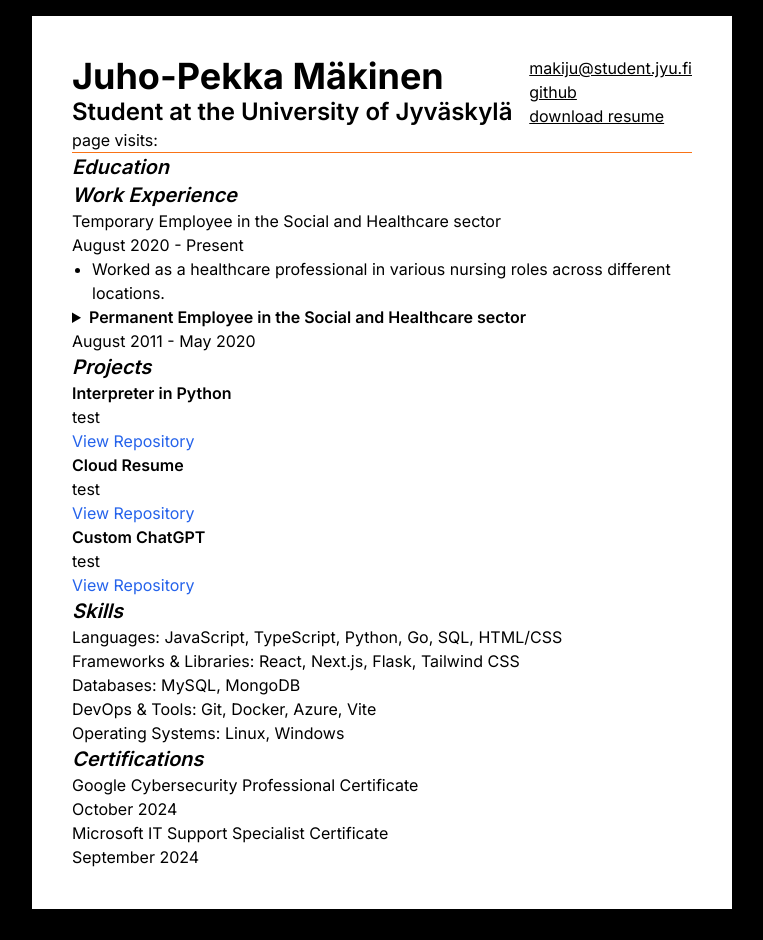
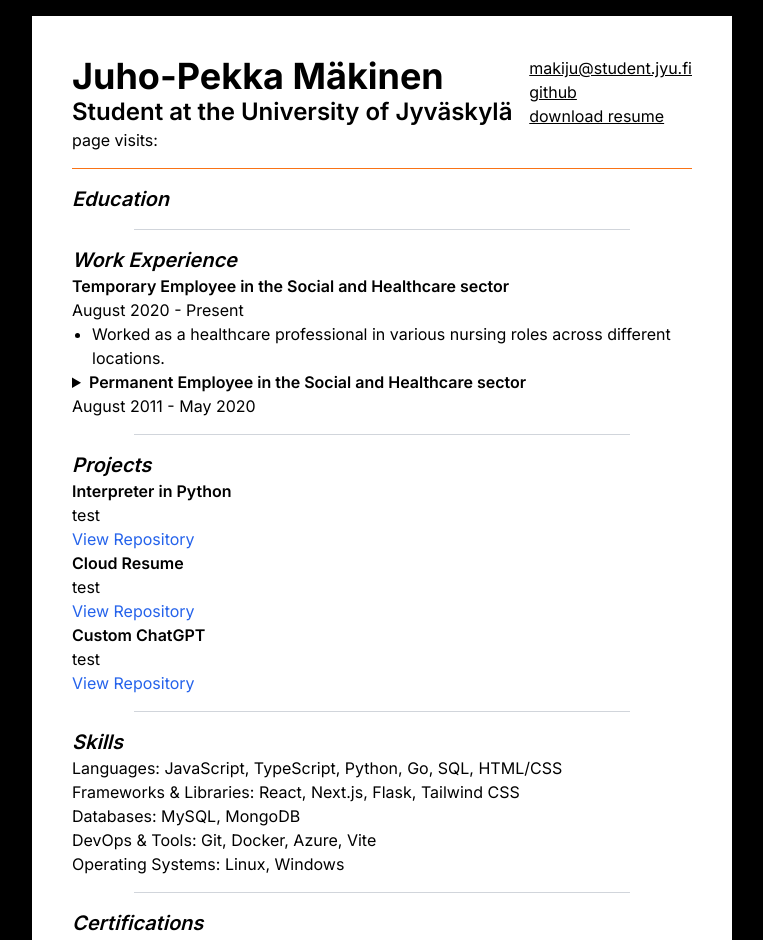
Before and after one commit to pullasuti87/cloud_resume, a Next.js app: page / in a window 1280 px wide. Shown: the top 940 px of the page, without its empty margins (258-1021 px from the left). Before the commit the page ends 909 px from the top, so only its background shows below. Built offline with nearby package versions, Linux system fonts and the light colour scheme.

Commit message:
added_more_css

```diff
--- a/app/Experience.tsx
+++ b/app/Experience.tsx
@@ -11,7 +11,7 @@ interface Info {
 const Job: React.FC<Info> = ({ title, time, details, hidden = false }) => {
   const content = (
     <div>
-      <h2>{title}</h2>
+      <h2 className="font-semibold text-base">{title}</h2>
       <p>{time}</p>
       <ul className="list-disc pl-5">
         {details.map((d, index) => (
--- a/app/page.tsx
+++ b/app/page.tsx
@@ -8,9 +8,11 @@ export default function Home() {
   return (
     <div>
       <main>
-        <div>
-          <Details />
+        <div className="mb-4">
+          <MyDetails />
+        </div>
         <div className="w-full border-b border-orange-500"></div>
+        <div className="mt-4">
           <Main />
         </div>
       </main>
@@ -18,7 +20,7 @@ export default function Home() {
   );
 }
 
-function Details() {
+function MyDetails() {
   return (
     <div className="flex justify-between">
       <div>
@@ -30,12 +32,12 @@ function Details() {
           page visits: <span></span>
         </p>
       </div>
-      <Contact />
+      <Links />
     </div>
   );
 }
 
-function Contact() {
+function Links() {
   return (
     <div>
       <ul>
@@ -78,11 +80,25 @@ function Contact() {
 function Main() {
   return (
     <div>
+      <div className="mb-4">
         <Education />
+      </div>
+      <div className="w-[80%] mx-auto border-b border-gray-300"></div>
+      <div className="mt-4 mb-4">
         <Experience />
+      </div>
+      <div className="w-[80%] mx-auto border-b border-gray-300"></div>
+      <div className="mt-4 mb-4">
         <Projects />
+      </div>
+      <div className="w-[80%] mx-auto border-b border-gray-300"></div>
+      <div className="mt-4 mb-4">
         <Skills />
+      </div>
+      <div className="w-[80%] mx-auto border-b border-gray-300"></div>
+      <div className="mt-4">
         <Certifications />
+      </div>
     </div>
   );
 }
```
Lines whose indentation alone changed are shown as unchanged.
